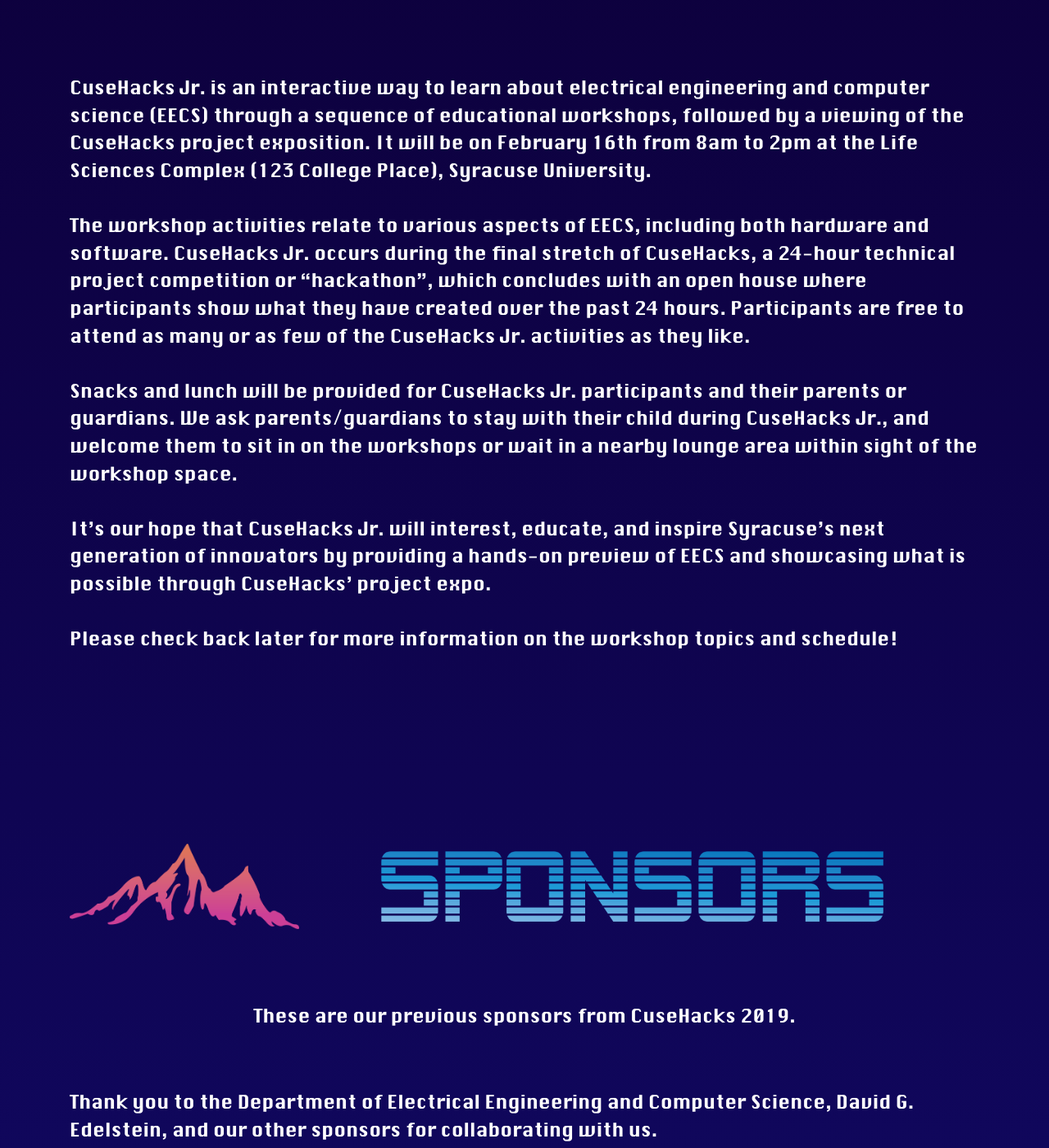
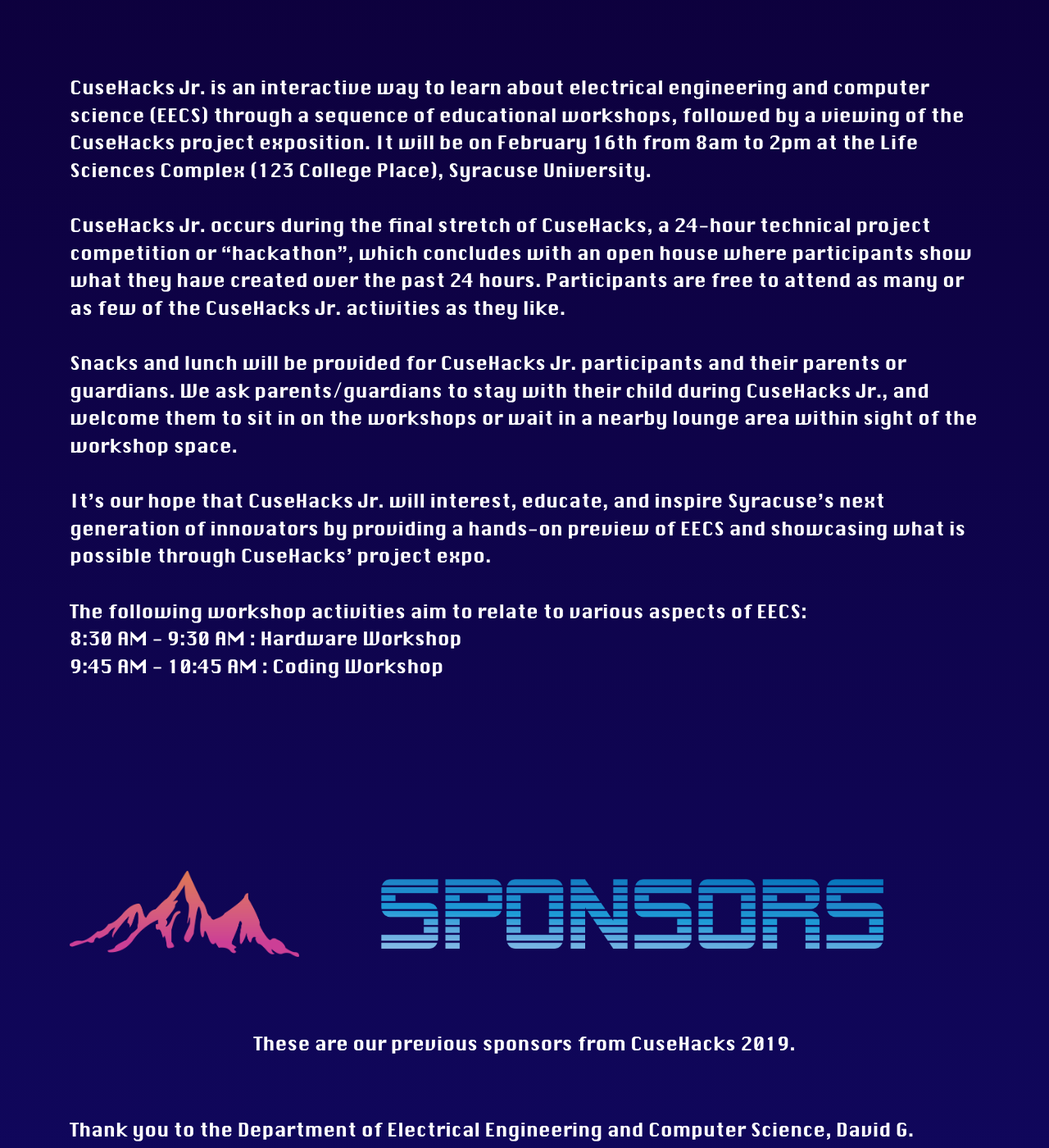
Before and after one commit to innovateorange/cusehacks, a Jekyll site: the page built from index.html, in a window 1280 px wide and 1400 px high, scrolled down 5637 px. Shown: the whole window at 82% size. Built offline with Jekyll 4.4.1, drawn with Linux system fonts in a browser that asks for light colours; nearby versions of some CDN libraries.

Commit message:
Added CuseHacks Jr workshops

```diff
--- a/_config.yml
+++ b/_config.yml
@@ -164,9 +164,8 @@
     sequence of educational workshops, followed by a viewing of the CuseHacks project exposition. It will be on
     February 16th from 8am to 2pm at the Life Sciences Complex (123 College Place), Syracuse University.
     <br><br>
-    The workshop activities relate to various aspects of EECS, including both hardware and software. CuseHacks Jr.
-    occurs during the final stretch of CuseHacks, a 24-hour technical project competition or “hackathon”, which
-    concludes with an open house where participants show what they have created over the past 24 hours.
+    CuseHacks Jr. occurs during the final stretch of CuseHacks, a 24-hour technical project competition or
+    “hackathon”, which concludes with an open house where participants show what they have created over the past 24 hours.
     Participants are free to attend as many or as few of the CuseHacks Jr. activities as they like.
     <br><br>
     Snacks and lunch will be provided for CuseHacks Jr. participants and their parents or guardians. We ask
@@ -176,7 +175,14 @@
     It’s our hope that CuseHacks Jr. will interest, educate, and inspire Syracuse’s next generation of innovators
     by providing a hands-on preview of EECS and showcasing what is possible through CuseHacks’ project expo.
     <br><br>
-    Please check back later for more information on the workshop topics and schedule!
+    The following workshop activities aim to relate to various aspects of EECS:
+    <br>
+    8:30 AM - 9:30 AM  : Hardware Workshop
+    <br>
+    9:45 AM - 10:45 AM : Coding Workshop
+# <br>
+# 11:00 AM - 12:00 PM : Website Building Workshop
+
 
 # Sponsor Information: Thank you message, interest message, and company information
 sponsor:
```
